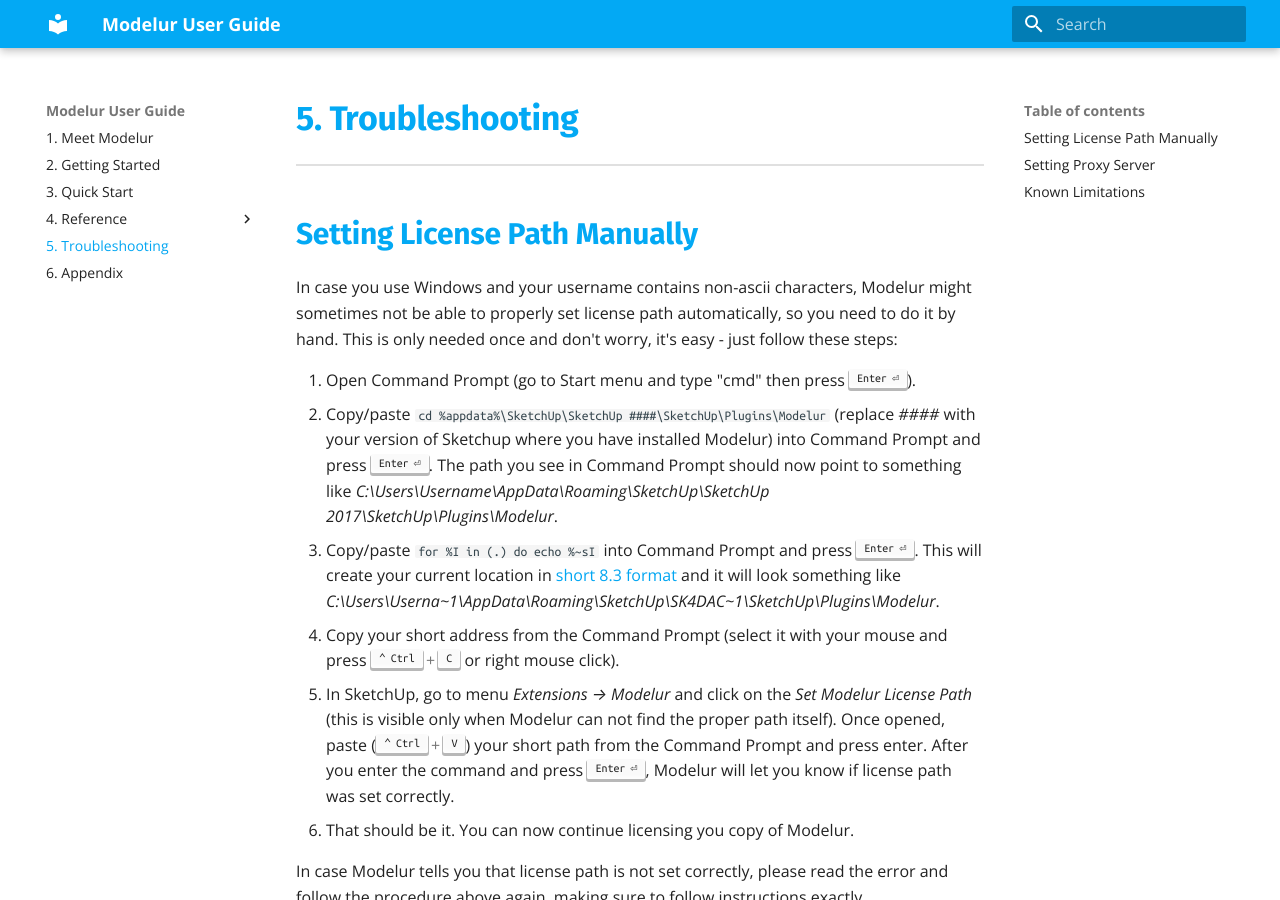
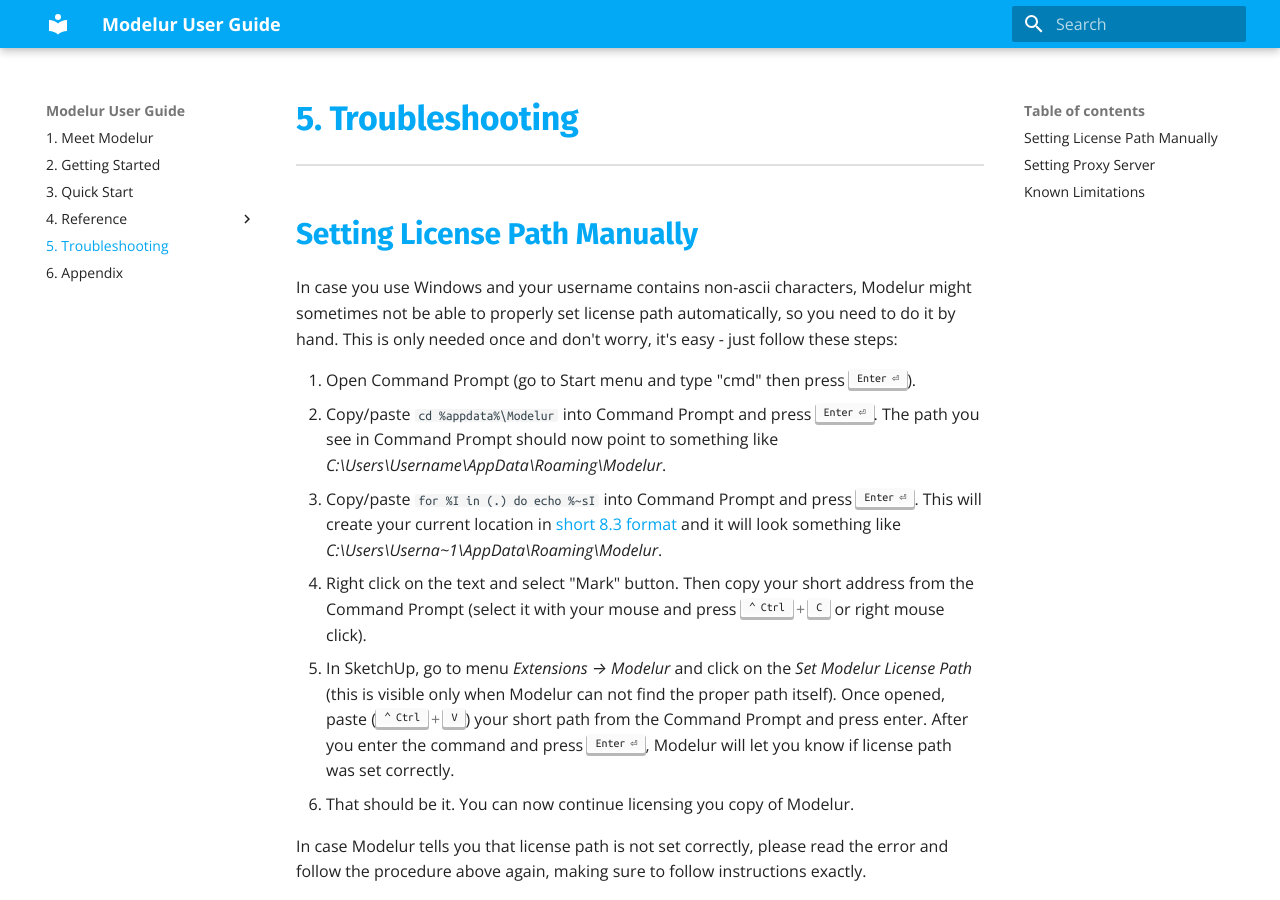
Before and after one commit to Modelur/docs, an MkDocs documentation site: the page built from docs/troubleshooting.md, in a window 1280 px wide and 900 px high. Built offline with MkDocs 1.6.1 and Material for MkDocs 9.7.7, drawn with Linux system fonts in a browser that asks for light colours; old or Windows-style settings are respelled for this version of MkDocs.

Commit message:
Fixed license path instructions

```diff
--- a/docs/troubleshooting.md
+++ b/docs/troubleshooting.md
@@ -4,9 +4,9 @@
 In case you use Windows and your username contains non-ascii characters, Modelur might sometimes not be able to properly set license path automatically, so you need to do it by hand. This is only needed once and don't worry, it's easy - just follow these steps:
 
 1. Open Command Prompt (go to Start menu and type "cmd" then press ++enter++).
-2. Copy/paste `cd %appdata%\SketchUp\SketchUp ####\SketchUp\Plugins\Modelur ` (replace _####_ with your version of Sketchup where you have installed Modelur) into Command Prompt and press ++enter++. The path you see in Command Prompt should now point to something like _C:\Users\Username\AppData\Roaming\SketchUp\SketchUp 2017\SketchUp\Plugins\Modelur_.
-3. Copy/paste `for %I in (.) do echo %~sI ` into Command Prompt and press ++enter++. This will create your current location in <a href="https://en.wikipedia.org/wiki/8.3_filename" target="_blank">short 8.3 format</a> and it will look something like _C:\Users\Userna~1\AppData\Roaming\SketchUp\SK4DAC~1\SketchUp\Plugins\Modelur_.
-4. Copy your short address from the Command Prompt (select it with your mouse and press ++control+c++ or right mouse click).
+2. Copy/paste `cd %appdata%\Modelur ` into Command Prompt and press ++enter++. The path you see in Command Prompt should now point to something like _C:\Users\Username\AppData\Roaming\Modelur_.
+3. Copy/paste `for %I in (.) do echo %~sI ` into Command Prompt and press ++enter++. This will create your current location in <a href="https://en.wikipedia.org/wiki/8.3_filename" target="_blank">short 8.3 format</a> and it will look something like _C:\Users\Userna~1\AppData\Roaming\Modelur_.
+4. Right click on the text and select "Mark" button. Then copy your short address from the Command Prompt (select it with your mouse and press ++control+c++ or right mouse click).
 5. In SketchUp, go to menu _Extensions → Modelur_ and click on the *Set Modelur License Path* (this is visible only when Modelur can not find the proper path itself). Once opened, paste (++control+v++) your short path from the Command Prompt and press enter. After you enter the command and press ++enter++, Modelur will let you know if license path was set correctly.
 6. That should be it. You can now continue licensing you copy of Modelur.
 
```
